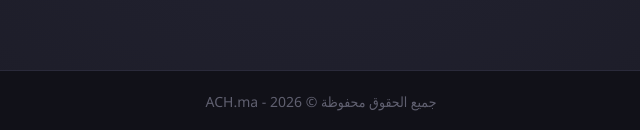
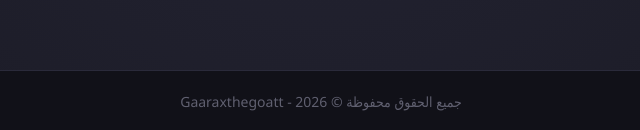
Before and after one commit to Abdessamad-exe/ach, a plain HTML site: page index.html in a window 1280 px wide. Shown: the part 790-920 px from the top of the page, 319-959 px from the left. Drawn offline with Linux system fonts and the light colour scheme.

Commit message:
Update index.html

```diff
--- a/index.html
+++ b/index.html
@@ -147,7 +147,7 @@
 
     <!-- أسفل الصفحة -->
     <footer>
-        جميع الحقوق محفوظة © 2026 - ACH.ma
+        جميع الحقوق محفوظة © 2026 - Gaaraxthegoatt
     </footer>
 
 </body>
```
